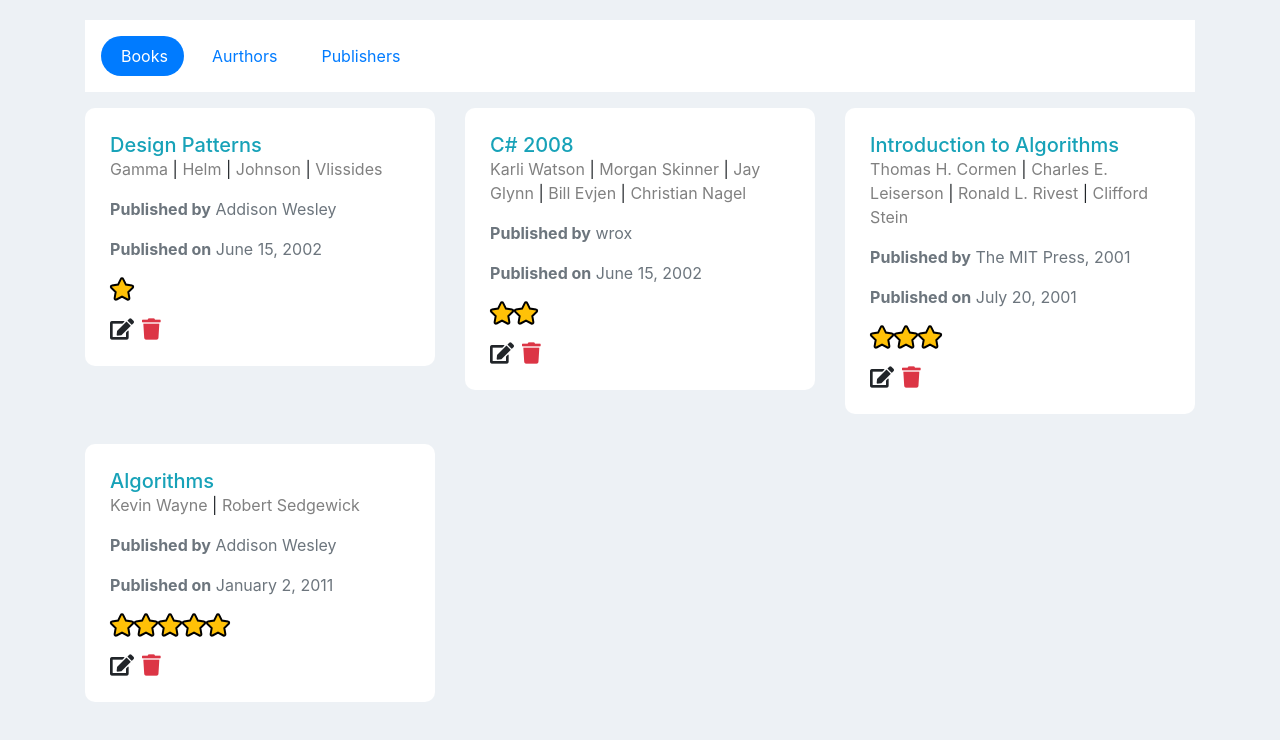
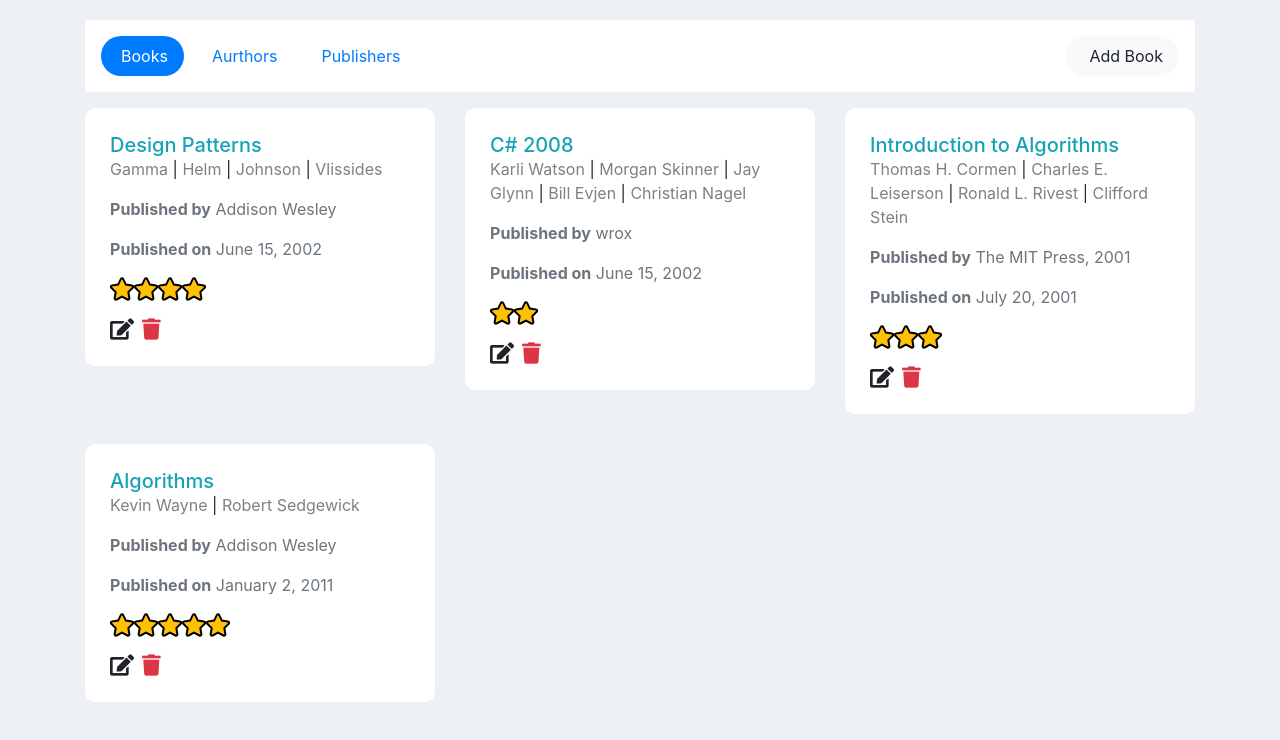
Before and after one commit to Yawarmurtaza/library, a Next.js app: page / in a window 1280 px wide. Shown: the top 740 px of the page. Built offline with nearby package versions, Linux system fonts and the light colour scheme.

Commit message:
minor code improvements. App is working

```diff
--- a/src/components/Book.jsx
+++ b/src/components/Book.jsx
@@ -15,21 +15,19 @@ export default function Book(props) {
                 stars.push(<i className="fa fa-star fa-hollow-black fa-lg text-warning" key={i}></i>);
             }
 
-            return (
-                <p className="note-inner-content text-secondary">{stars}</p>);
+            return (<p className="note-inner-content text-secondary">{stars}</p>);
         }
         return;
     }
 
     function PrintAuthors() {
-        const authNames = authorsData.filter(auth => props.book.authorIds.includes(auth.id)).map(a => a);
-        if (authNames) {
+        const bookAuthors = authorsData.filter(auth => props.book.authorIds.includes(auth.id));
+        if (bookAuthors) {
             const authLinks = [];
-            for (let i = 0; i < authNames.length; i++) {
-                authLinks.push(<a href="#" onClick={() => { }} key={authNames[i].id}>{authNames[i].name}</a>);
+            bookAuthors.forEach(auth => {
+                authLinks.push(<a href="#" onClick={() => { }} key={auth.id}>{auth.name}</a>);
                 authLinks.push(" | ");
-            }
-
+            });
             authLinks.pop();
             return (<p className="note-inner-content text-mute">{authLinks}</p>);
         }
@@ -37,8 +35,8 @@ export default function Book(props) {
 
     return (<div className="col-md-4 single-note-item all-category">
         <div className="card card-body">
-            <a href="https://www.amazon.ca/Introduction-Algorithms-Thomas-H-Cormen/dp/0262033844"  target="_blank">
-            <h5 className="note-title text-truncatew-75 mb-0 text-info">{props.book.title}</h5>
+            <a href="https://www.amazon.ca/Introduction-Algorithms-Thomas-H-Cormen/dp/0262033844" target="_blank">
+                <h5 className="note-title text-truncatew-75 mb-0 text-info">{props.book.title}</h5>
             </a>
 
             <div className="note-content">
@@ -55,7 +53,6 @@ export default function Book(props) {
             </div>
 
             <div className="d-flex align-items-center">
-
                 <span className="mr-2">
                     <i className="fa fa-edit fa-lg"></i>
                 </span>
--- a/src/components/MenuBar.jsx
+++ b/src/components/MenuBar.jsx
@@ -1,7 +1,8 @@
 
 export default function MenuBar(props){
-    //const [currentTab, setCurrentTab] = useState("Books"); // ["Books", "Aurthors"]
 
+    // sets the active tab (clicked) in the menu bar. It also sets the currentTab value using setCurrentTab function which is handeled by
+    // App component (parent).
     function TabItem(tabProps){
         const activeTab = tabProps.tabValue === props.currentTab ?
         "nav-link rounded-pill note-link d-flex align-items-center px-2 px-md-3 mr-0 mr-md-2 active" :
@@ -16,12 +17,31 @@ export default function MenuBar(props){
             </li>
         );
     }
+
+    // shows the add new book modal.
+    function AddNewBook_Clicked(){
+
+    }
+
+    // displays the add book button on the right side of the menu bar only when current tab is Books.
+    function AddBookButton(){
+        return (
+            <li className="nav-item ml-auto">
+              <a href="#" onClick={() => AddNewBook_Clicked()} className="nav-link btn-light rounded-pill d-flex align-items-center px-3">
+                <i className="icon-note m-1"></i>
+                <span className="d-none d-md-block font-14">Add Book</span>
+              </a>
+            </li>
+          );
+    }
     return (
         <ul className="nav nav-pills p-3 bg-white mb-3 founded-pill align-items-center">
             <TabItem tabValue={"Books"} tabText={"Books"}/>
             <TabItem tabValue={"Aurthors"} tabText={"Aurthors"}/>
             <TabItem tabValue={"Publishers"} tabText={"Publishers"}/>
 
+            {props.currentTab === "Books" && <AddBookButton />}
+
         </ul>
     );
 }
--- a/src/data/bookReviews.json
+++ b/src/data/bookReviews.json
@@ -2,7 +2,7 @@
     {
         "id": 1,
         "bookId": 1,
-        "stars": 1
+        "stars": 4
     },
     {
         "id": 2,
```
Also changed, not shown: src/components/Books.jsx (+0 -18 lines).
